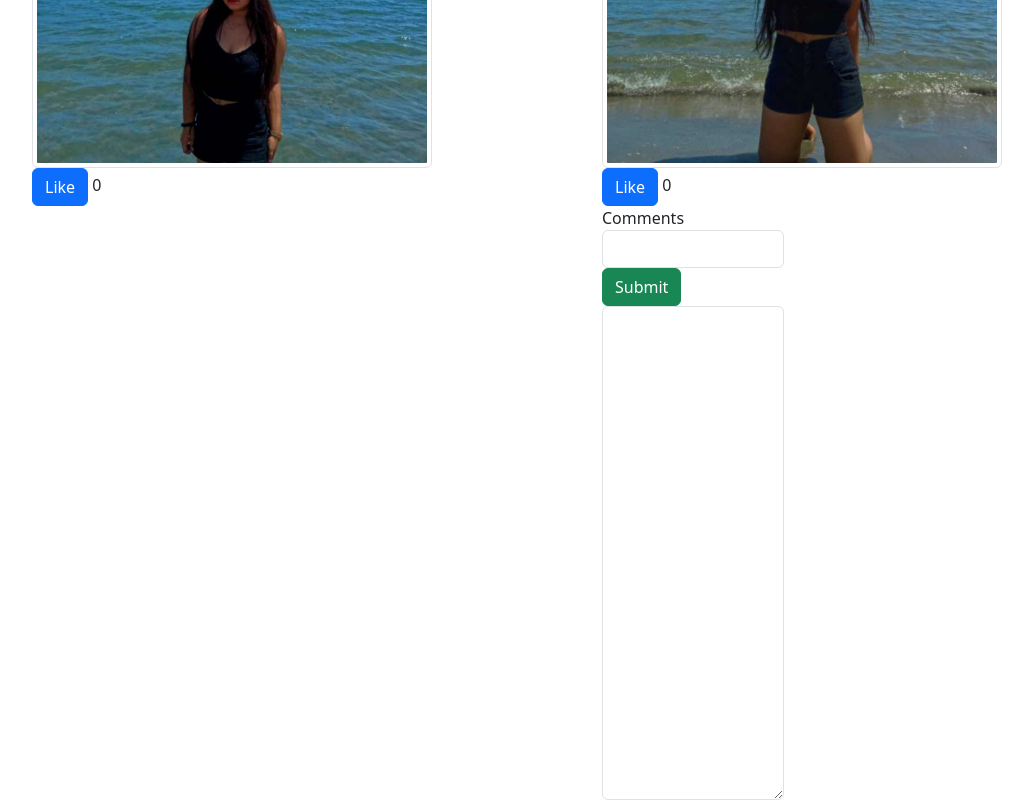
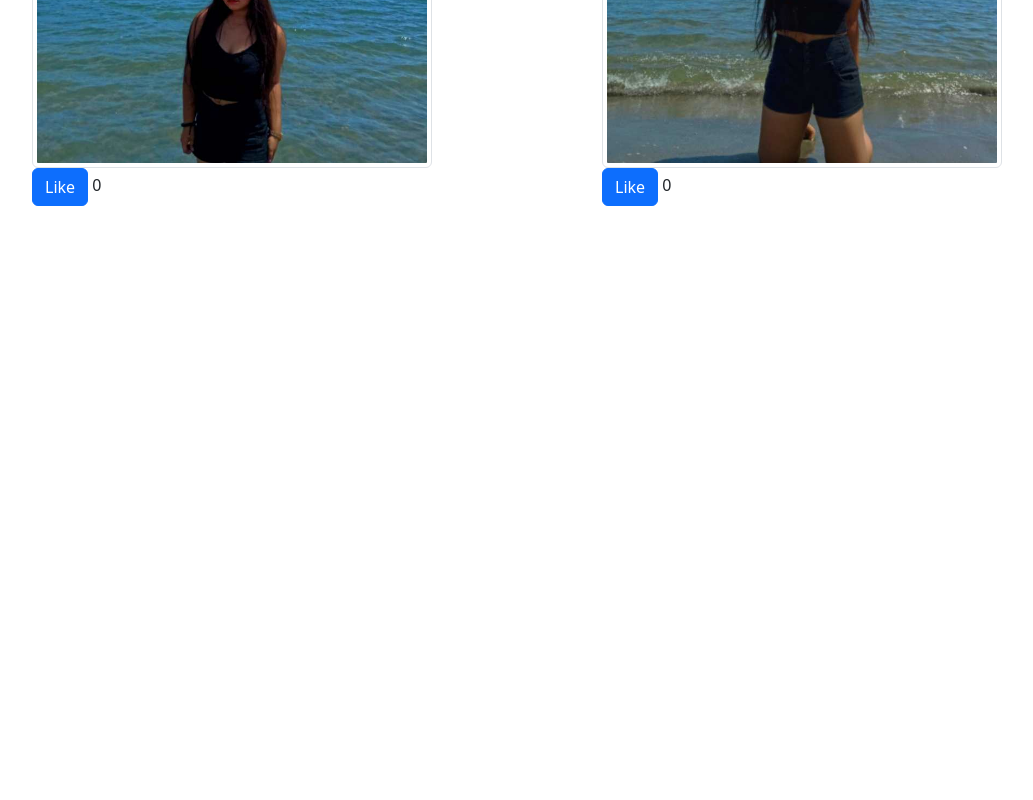
Before and after one commit to jean092002/cjean.github.com, a plain HTML site: page index.html in a window 1280 px wide. Shown: the part 332-1132 px from the top of the page, without its empty margins (50-1083 px from the left). After the commit the page ends 800 px from the top, so only its background shows below. Drawn offline with nearby package versions, Linux system fonts and the light colour scheme.

Commit message:
Update index.html

```diff
--- a/index.html
+++ b/index.html
@@ -19,12 +19,6 @@
       <img src="pic2.jpg" class="img-thumbnail" style="width:400px;height:500px;"/><br>
       <button class="btn btn-primary like-btn" type="button"id="btnLike2"> Like </button>
   <output id="countLike2">0</output>
-      <div class="col-4">
-                      Comments<br>
-                      <input type="text" class="form-control" id="comment"/>
-                      <button class="btn btn-success" id="submit">Submit</button>
-                      <textarea class="form-control" id="commentbox" rows="20"></textarea>
-                </div>
     </div>
   </div>
 <script src="index.js"></script>
```
